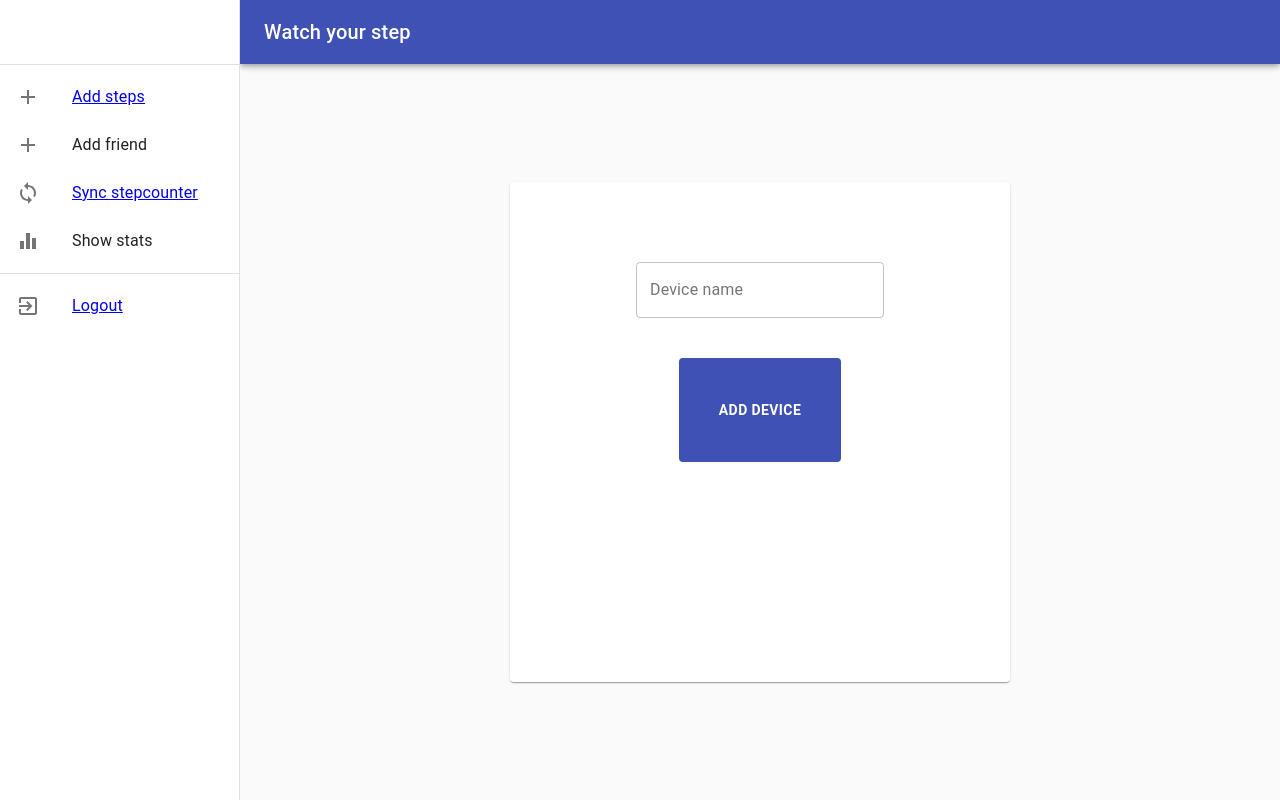
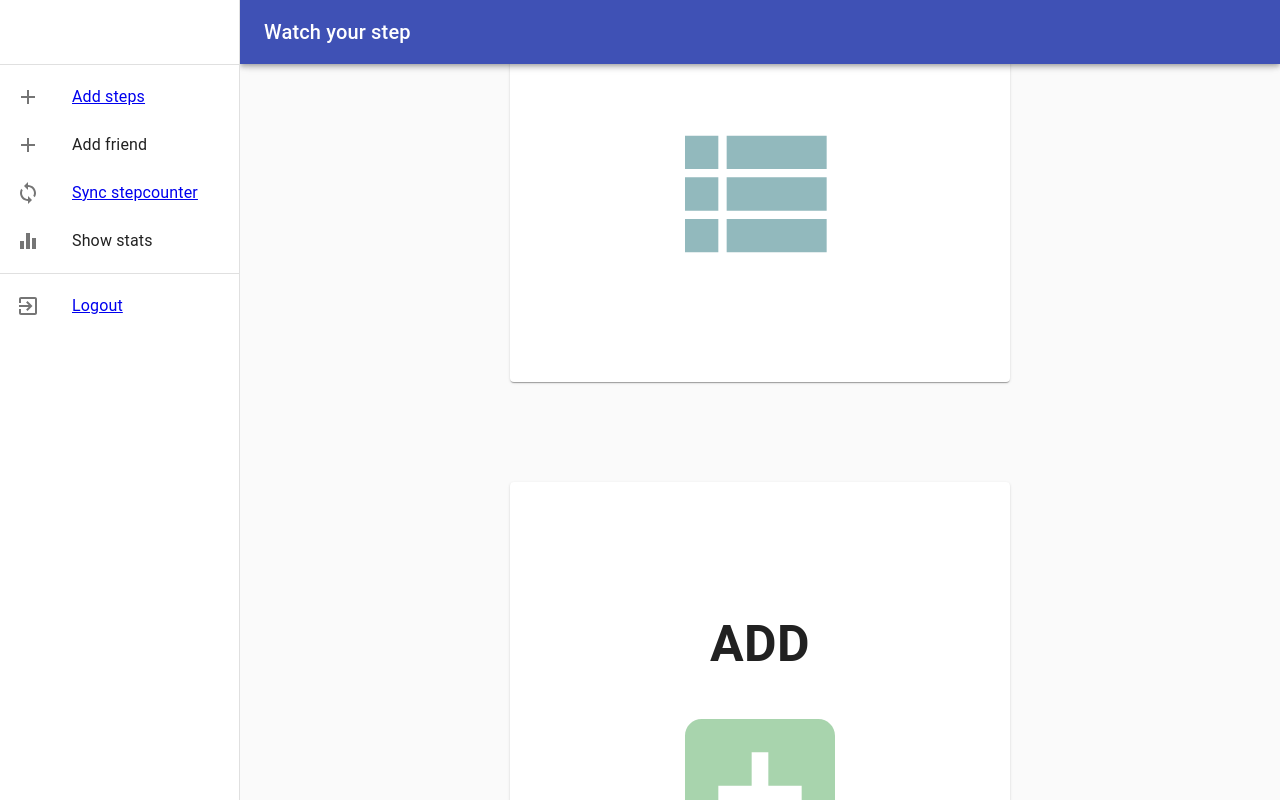
Before and after one commit to kimlintu/grupp17, a React (Create React App) app: page /devices in a window 1280 px wide. Shown: the top 800 px of the page. Built offline with nearby package versions, Linux system fonts and the light colour scheme.

Commit message:
view for seeing added devices

```diff
--- a/src/view/devicesView.js
+++ b/src/view/devicesView.js
@@ -1,7 +1,115 @@
-import { Button, Grid, Paper, TextField, Typography } from '@material-ui/core'
+import { Button, Grid, IconButton, Paper, Table, TableBody, TableContainer, TableHead, TextField, Typography, TableCell, TableRow, withStyles } from '@material-ui/core'
+import AddBoxIcon from '@material-ui/icons/AddBox'
+import HighlightOffSharpIcon from '@material-ui/icons/HighlightOffSharp'
+import ViewListSharpIcon from '@material-ui/icons/ViewListSharp'
+
+import { Fragment } from 'react';
 import { useState } from 'react';
+import { Route, useRouteMatch } from 'react-router';
+import { Link } from 'react-router-dom';
 
-const DevicesView = ({ addDevice, status }) => {
+const DevicesView = ({ addDevice, deviceList, status }) => {
+  const match = useRouteMatch();
+
+  return <Fragment>
+    <Route path={`${match.path}/add`}>
+      <AddDeviceView addDevice={addDevice} status={status} />
+    </Route>
+    <Route path={`${match.path}/list`}>
+      <ListDevicesView deviceList={deviceList} />
+    </Route>
+    <Route path={`${match.path}`}>
+      <Grid container style={{ "height": "calc(100vh - 65px)", "alignContent": "center" }} justify="center">
+        <DevicesSelectionPaper linkPath={`${match.url}/list`} text="LIST" Icon={ViewListSharpIcon} iconColor="#92B9BD" />
+        <DevicesSelectionPaper linkPath={`${match.url}/add`} text="ADD" Icon={AddBoxIcon} iconColor="#A8D4AD" />
+      </Grid>
+    </Route>
+  </Fragment >
+}
+
+function DevicesSelectionPaper({ linkPath, text, Icon, iconColor }) {
+  return <Grid item>
+    <Grid container justify="center">
+      <Paper style={{ "height": 500, "width": 500, "margin": 50}}>
+        <Grid container justify="center">
+          <Grid item xs={12} style={{ textAlign: "center", paddingTop: "25%" }}>
+            <Typography style={{ fontWeight: "bold", fontSize: 50 }}>
+              {text}
+            </Typography>
+          </Grid>
+          <Grid item xs={12}>
+            <Grid container justify="center">
+              <Link to={`${linkPath}`}>
+                <IconButton >
+                  <Icon style={{ "height": 200, "width": 200, color: iconColor }} />
+                </IconButton>
+              </Link>
+            </Grid>
+          </Grid>
+        </Grid>
+      </Paper>
+    </Grid>
+  </Grid>
+}
+
+const StyledTableCell = withStyles((theme) => ({
+  head: {
+    backgroundColor: theme.palette.common.black,
+    color: theme.palette.common.white,
+  },
+  body: {
+    fontSize: 14,
+  },
+}))(TableCell);
+
+const StyledTableRow = withStyles((theme) => ({
+  root: {
+    '&:nth-of-type(odd)': {
+      backgroundColor: theme.palette.action.hover,
+    },
+  },
+}))(TableRow);
+
+function ListDevicesView({ deviceList }) {
+  console.log('list: ', deviceList
+  )
+  return <Grid container style={{ "height": "calc(100vh - 65px)", "alignContent": "center" }}>
+    <Grid item xs={12}>
+      <Grid container justify="center">
+        <Paper style={{ "height": 500, "width": 500, overflow: "auto" }}>
+          <TableContainer>
+            <Table style={{ minWidth: 500 }}>
+              <TableHead>
+                <TableRow>
+                  <StyledTableCell align="center">Name</StyledTableCell>
+                  <StyledTableCell></StyledTableCell>
+                </TableRow>
+              </TableHead>
+              <TableBody>
+                {deviceList && deviceList.map(device => {
+                  return <StyledTableRow key={device.deviceId}>
+                    <StyledTableCell align="center" component="th" scope="row">
+                      <Typography style={{ fontWeight: "bold" }}>
+                        {device.deviceId}
+                      </Typography>
+                    </StyledTableCell>
+                    <StyledTableCell align="right">
+                      <IconButton >
+                        <HighlightOffSharpIcon style={{width: 30, height: 30}} color="secondary" />
+                      </IconButton>
+                    </StyledTableCell>
+                  </StyledTableRow>
+                })}
+              </TableBody>
+            </Table>
+          </TableContainer>
+        </Paper>
+      </Grid>
+    </Grid>
+  </Grid>
+}
+
+function AddDeviceView({ addDevice, status }) {
   const [deviceName, setDeviceName] = useState("device_name");
 
   return <Grid container style={{ "height": "calc(100vh - 65px)", "alignContent": "center" }}>
@@ -22,7 +130,7 @@ const DevicesView = ({ addDevice, status }) => {
                   disabled={(status.status === 'loading')}
                   onClick={() => addDevice(deviceName)}>
                   Add device
-                  </Button>
+            </Button>
                 <Grid item xs={12} style={{ textAlign: "center" }}>
                   <Typography color={status.color} style={{ fontWeight: "bold" }}>
                     {status.message}
```
